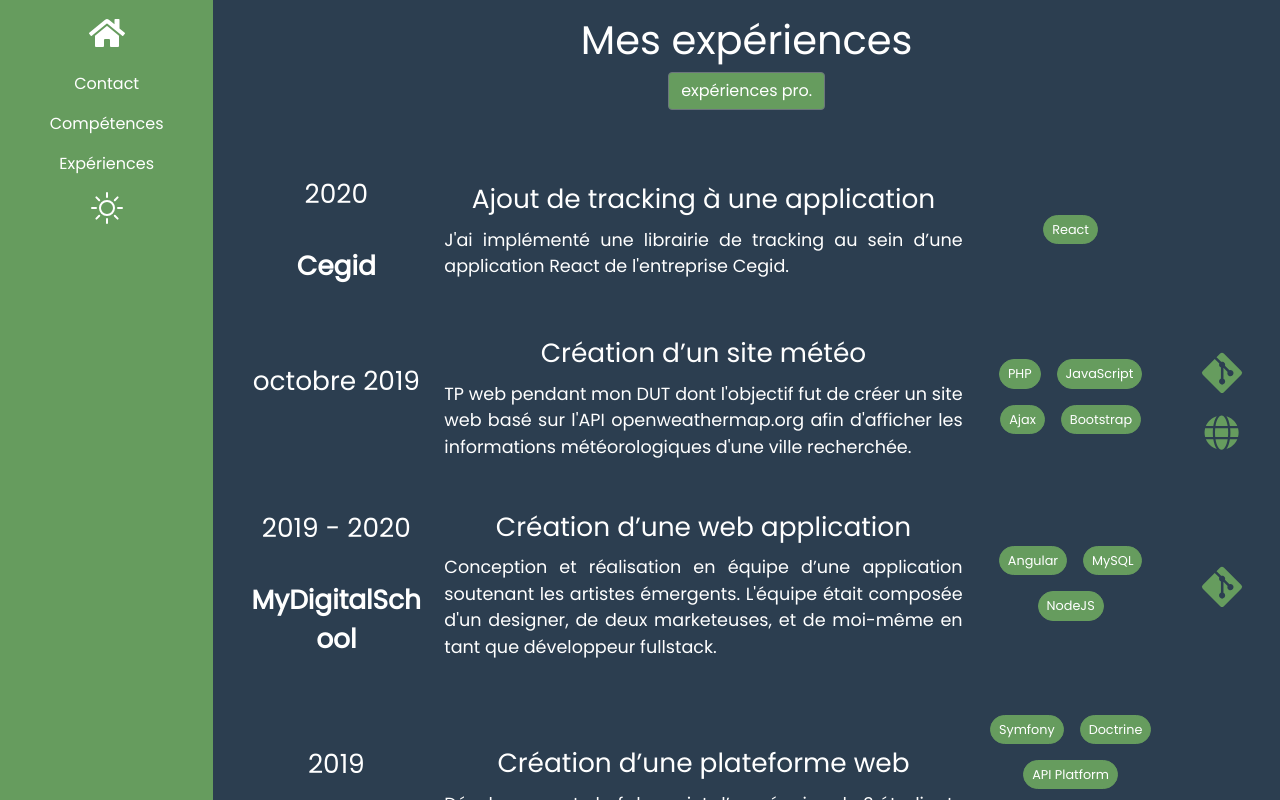
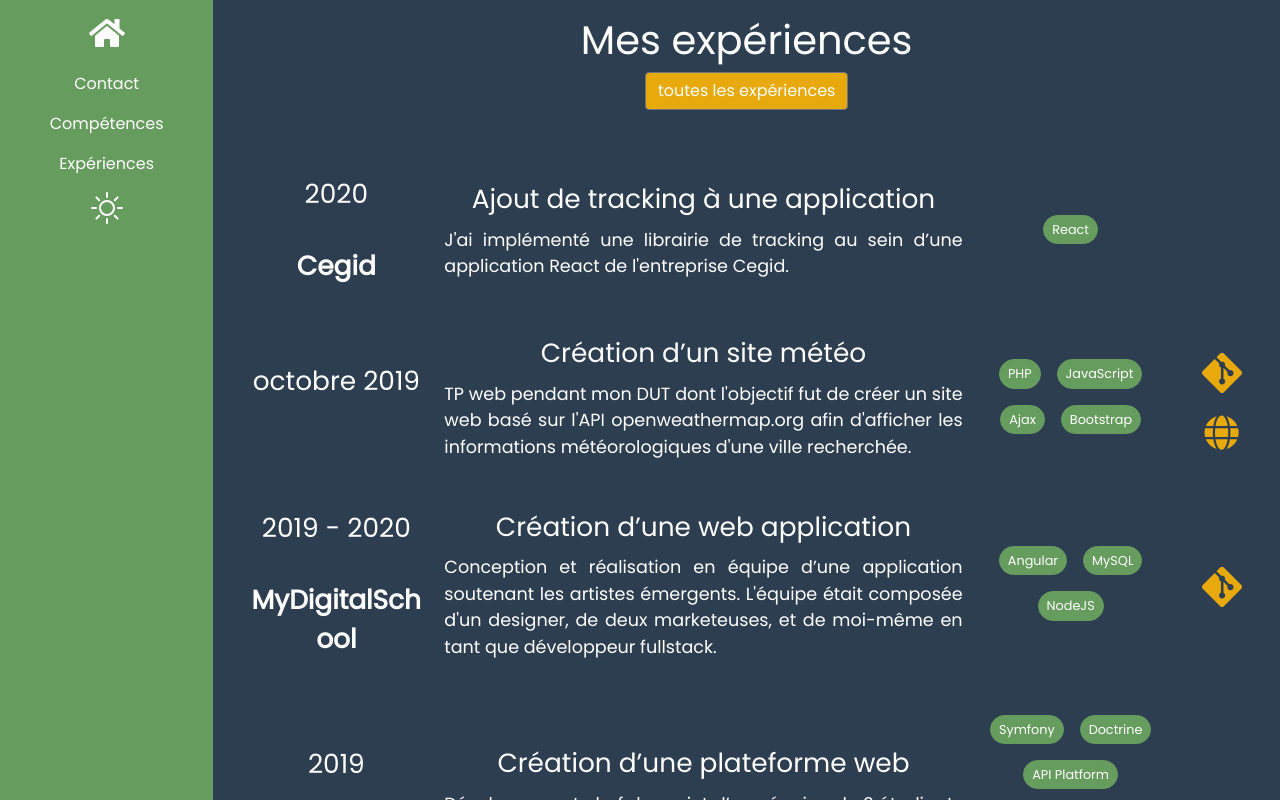
Before and after one commit to CedricBardaine/me, a Vue app: page /Timeline in a window 1280 px wide. Shown: the top 800 px of the page. Built offline with nearby package versions, Linux system fonts and the light colour scheme.

Commit message:
change colour meaning & etc.

```diff
--- a/src/components/MyGitHub.vue
+++ b/src/components/MyGitHub.vue
@@ -18,7 +18,7 @@
         font-size: $fontSize-default*2;
     }
     #toMyGitHub:hover {
-        color: $color-secondary;
-        text-decoration: none;
+        // color: $color-secondary;
+        // text-decoration: none;
     }
 </style>
--- a/src/custom.scss
+++ b/src/custom.scss
@@ -17,10 +17,10 @@
 // }
 
 a {
-    color: $color-primary
+    color: $color-secondary
 }
 a:hover {
-    color: $color-secondary
+    color: $color-primary
 }
 
 .centerMe {
@@ -34,28 +34,28 @@
 }
 
 .ced-btn {
+    background-color: $color-secondary ;
+    transition-duration: 0.25s;
+}
+.ced-btn:hover {
     background-color: $color-primary ;
     transition-duration: 0.25s;
 }
-.ced-btn:hover {
+.ced-btn:focus {
     background-color: $color-secondary ;
-    transition-duration: 0.25s;
-}
-.ced-btn:focus {
-    background-color: $color-primary ;
 }
 .ced-btn-forceActive {
-    background-color: $color-secondary !important;
+    background-color: $color-primary !important;
     transition-duration: 0.25s;
 }
 
 .ced-popup {
-    color: #2C3E50 ;
+    // color: #2C3E50 ;
     font-weight: bold;
     font-size: $fontSize-default*1.2;
 
-    border: $color-secondary solid ;
-    background: $color-secondary ;
+    border: $color-primary solid ;
+    background: $color-primary ;
     border-radius: 2rem;
     box-shadow: 0 0 10px rgba(0, 0, 0, .5);
     margin: 0.5rem;
@@ -96,7 +96,7 @@
 }
 
 .ced-important {
-color: $color-secondary;
+color: $color-primary;
 font-size: $fontSize-default*1.2;
 margin: $fontSize-default*0.5;
 font-weight: bold;
--- a/src/views/PersonalHome.vue
+++ b/src/views/PersonalHome.vue
@@ -103,7 +103,7 @@
     margin-left: 0.5rem;
   }
   .lineIcon i:hover {
-    color: $color-secondary;
+    color: $color-primary;
     transition-duration: 0.4s;
   }
 
--- a/src/views/Timeline.vue
+++ b/src/views/Timeline.vue
@@ -2,7 +2,7 @@
     <div>
         <div class="ced-contentBlock">
             <h1>Mes expériences</h1>
-            <b-button class="ced-btn" :class="{'ced-btn-forceActive': showPros}" @click="showPros = !showPros">expériences pro.</b-button>
+            <b-button class="ced-btn"  @click="showPros = !showPros">{{displayProsTxt}}</b-button>
         </div>
 
         <b-row class="ced-contentBlock ced-workRow" v-for="(work, index) in myWorksToDisplay" :key="index">
@@ -34,7 +34,7 @@
             </b-col>
         </b-row>
 
-         <div class="ced-contentBlock">
+        <div class="ced-contentBlock">
             <h2>Vous souhaitez en voir plus ?</h2>
             Visitez mon Github !
             <br>
@@ -75,7 +75,13 @@
         },
         myWorksToDisplay() {
             return this.showPros ? this.myWorksPro : this.myWorksSorted ;
-        }
+        },
+        displayProsTxt() {
+            if(this.showPros)
+            return "expériences pro. seulement";
+            else
+            return 'toutes les expériences';
+        },
     },
     methods: {
         displayMonth(monthNumber) {
```
